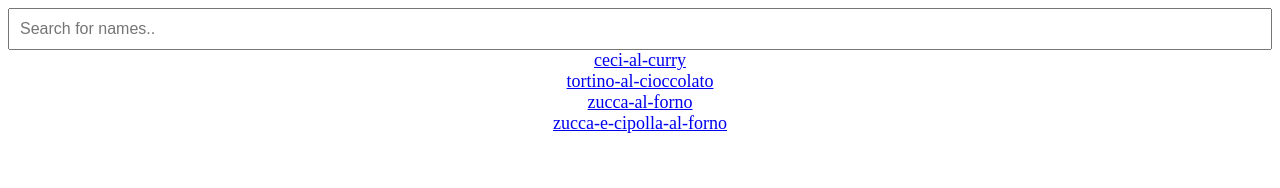
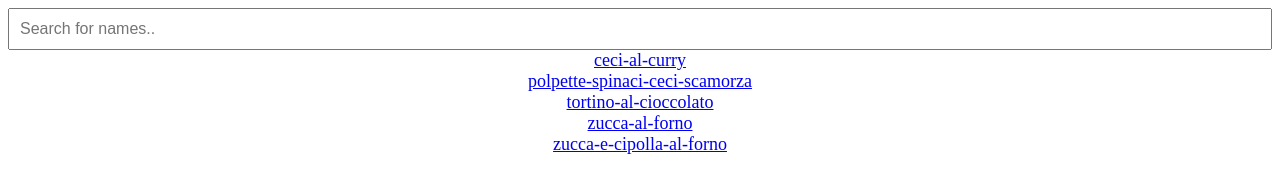
Before and after one commit to konova8/recipes, a plain HTML site: page index.html in a window 1280 px wide. Drawn offline with Linux system fonts and the light colour scheme.

Commit message:
Add `polpette-spinaci-ceci-scamorza.md`

```diff
--- a/index.html
+++ b/index.html
@@ -42,6 +42,7 @@
     <input type="text" id="inputElement" onkeyup="searchInUL()" placeholder="Search for names..">
     <ul id="listRecipes">
         <li><a href="./ceci-al-curry">ceci-al-curry</a></li>
+        <li><a href="./polpette-spinaci-ceci-scamorza">polpette-spinaci-ceci-scamorza</a></li>
         <li><a href="./tortino-al-cioccolato">tortino-al-cioccolato</a></li>
         <li><a href="./zucca-al-forno">zucca-al-forno</a></li>
         <li><a href="./zucca-e-cipolla-al-forno">zucca-e-cipolla-al-forno</a></li>
```
Also changed, not shown: 1 other file.
